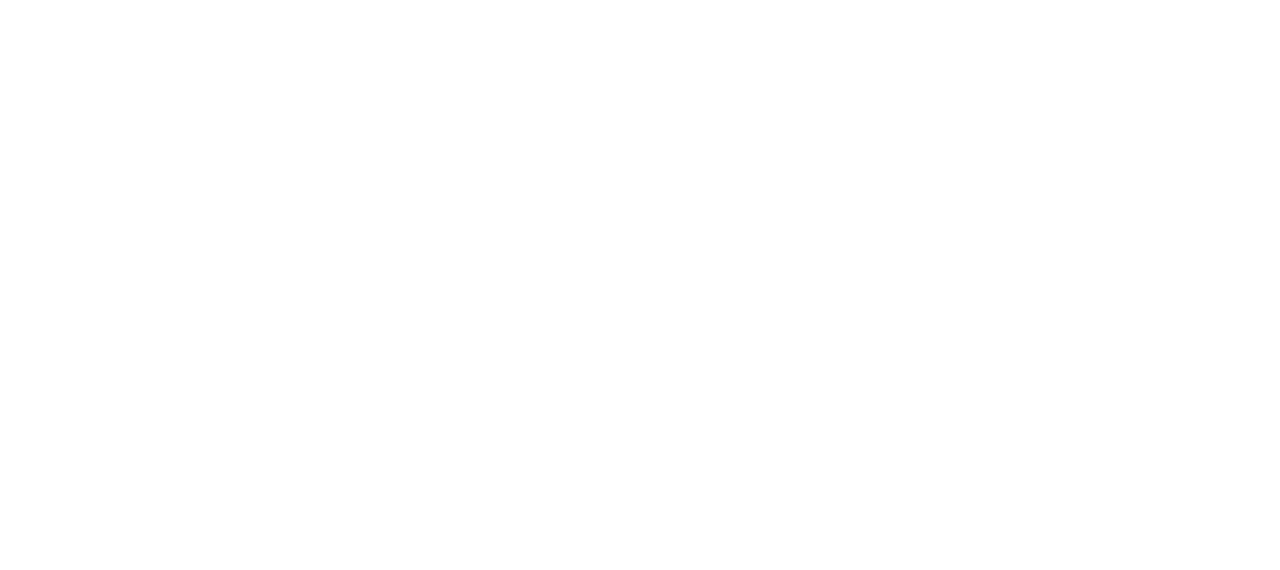
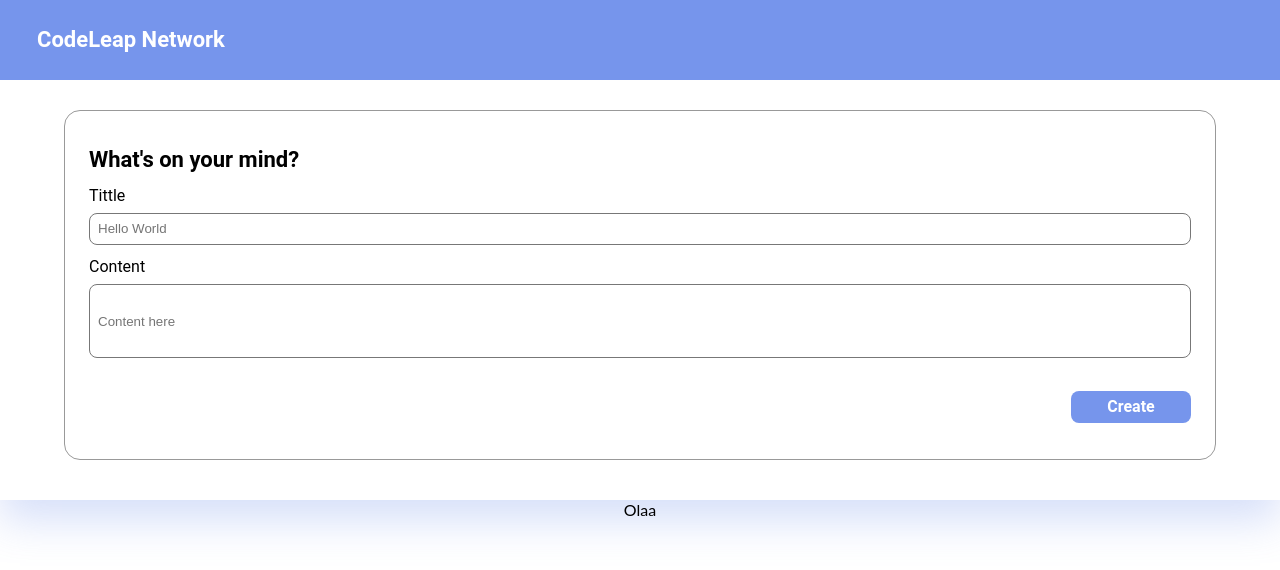
Before and after one commit to EduuCarvalho/Test-Codeleap-front, a React (Create React App) app: page /home in a window 1280 px wide. Shown: the top 570 px of the page. Built offline with nearby package versions, Linux system fonts and the light colour scheme; the HTML template or start-up script is replaced by a standard one.

Commit message:
feat: Fixed Post messages contaqiner Done

```diff
--- /dev/null
+++ b/src/Components/MainScreenPage/FixedPostMessageContainer.js
@@ -0,0 +1,135 @@
+import styled from "styled-components"
+
+export default function FixedPostMessageContainer() {
+
+    return (
+        <MainContainer>
+            <TittleBar>
+                <h1>CodeLeap Network</h1>
+            </TittleBar>
+            <PostMessageContainer>
+                <h1>What's on your mind?</h1>
+                <TittleInputContainer>
+                    <h1>Tittle</h1>
+                    <input placeholder="Hello World"></input>
+                </TittleInputContainer>
+                <ContentInputContainer>
+                    <h1>Content</h1>
+                    <input placeholder="Content here"></input>
+                </ContentInputContainer>
+                <CreateButton>Create</CreateButton>
+            </PostMessageContainer>
+        </MainContainer>
+    )
+}
+
+const MainContainer = styled.div`
+    width:100%;
+    height:500px;
+    display:flex;
+    flex-direction:column;
+    align-items:center;
+    box-shadow: 0px 20px 40px rgba(118, 149, 236, 0.3);
+
+`
+
+const TittleBar = styled.div `
+    display:flex;
+    align-items:center;
+    padding:27px 37px 27px 37px;
+    background: #7695EC;
+    width:100%;
+    margin-bottom:30px;
+
+     h1{
+        font-family: 'Roboto';
+        font-weight: 700;
+        font-size: 22px;
+        line-height: 26px;
+        font-style: normal;
+        color:#FFFFFF;
+     }
+`
+const PostMessageContainer = styled.div`
+    display:flex;
+    flex-direction:column;
+    justify-content:space-evenly;
+    align-items:flex-end;
+    padding:24px;
+    background: #FFFFFF;
+    border: 1px solid #999999;
+    border-radius: 16px;
+    width:90%;
+    height:350px;
+
+    h1{
+        font-family: 'Roboto';
+        font-style: normal;
+        font-weight: 700;
+        font-size: 22px;
+        line-height: 26px;
+        color: #000000;
+        width:100%;
+    }
+`
+const TittleInputContainer=styled.div`
+    display:flex;
+    flex-direction:column;
+    width:100%;
+
+    h1 {
+        font-family: 'Roboto';
+        font-style: normal;
+        font-weight: 400;
+        font-size: 16px;
+        line-height: 19px;
+        color: #000000;
+    }
+
+    input {
+        border: 1px solid #777777;
+        border-radius: 8px;
+        background: #FFFFFF;
+        height:32px;
+        margin-top:8px;
+        padding:8px;
+    }
+`
+const ContentInputContainer=styled.div`
+    display:flex;
+    flex-direction:column;
+    width:100%;
+
+    h1 {
+        font-family: 'Roboto';
+        font-style: normal;
+        font-weight: 400;
+        font-size: 16px;
+        line-height: 19px;
+        color: #000000;
+    }
+
+    input {
+        border: 1px solid #777777;
+        border-radius: 8px;
+        background: #FFFFFF;
+        height:74px;
+        margin-top:8px;
+        margin-bottom:20px;
+        padding:8px;
+    }
+`
+
+const CreateButton = styled.button`
+    width: 120px;
+    height: 32px;
+    background: #7695EC;
+    border-radius: 8px;
+    border:none;
+    font-family: 'Roboto';
+    font-weight: 700;
+    font-size: 16px;
+    line-height: 19px;
+    color: #FFFFFF;
+    font-style: normal;
+`
--- /dev/null
+++ b/src/Components/MainScreenPage/RenderMessagesContainer.js
@@ -0,0 +1,9 @@
+
+
+export default function RenderMessagesContainer() {
+
+    return (
+        <>Olaa
+        </>
+    );
+}
--- a/src/Pages/MainScreen.js
+++ b/src/Pages/MainScreen.js
@@ -1,9 +1,23 @@
-
+import styled from "styled-components";
+import FixedPostMessageContainer from "../Components/MainScreenPage/FixedPostMessageContainer";
+import RenderMessagesContainer from "../Components/MainScreenPage/RenderMessagesContainer";
 
 export default function MainScreen() {
 
    return(
-        <>
-        </>
+        <MainPage>
+            <FixedPostMessageContainer/>
+            <RenderMessagesContainer/>
+
+
+        </MainPage>
     );
 };
+
+const MainPage = styled.div`
+    width:100vw;
+    height:100vh;
+    display:flex;
+    flex-direction:column;
+    align-items:center;
+`
```
